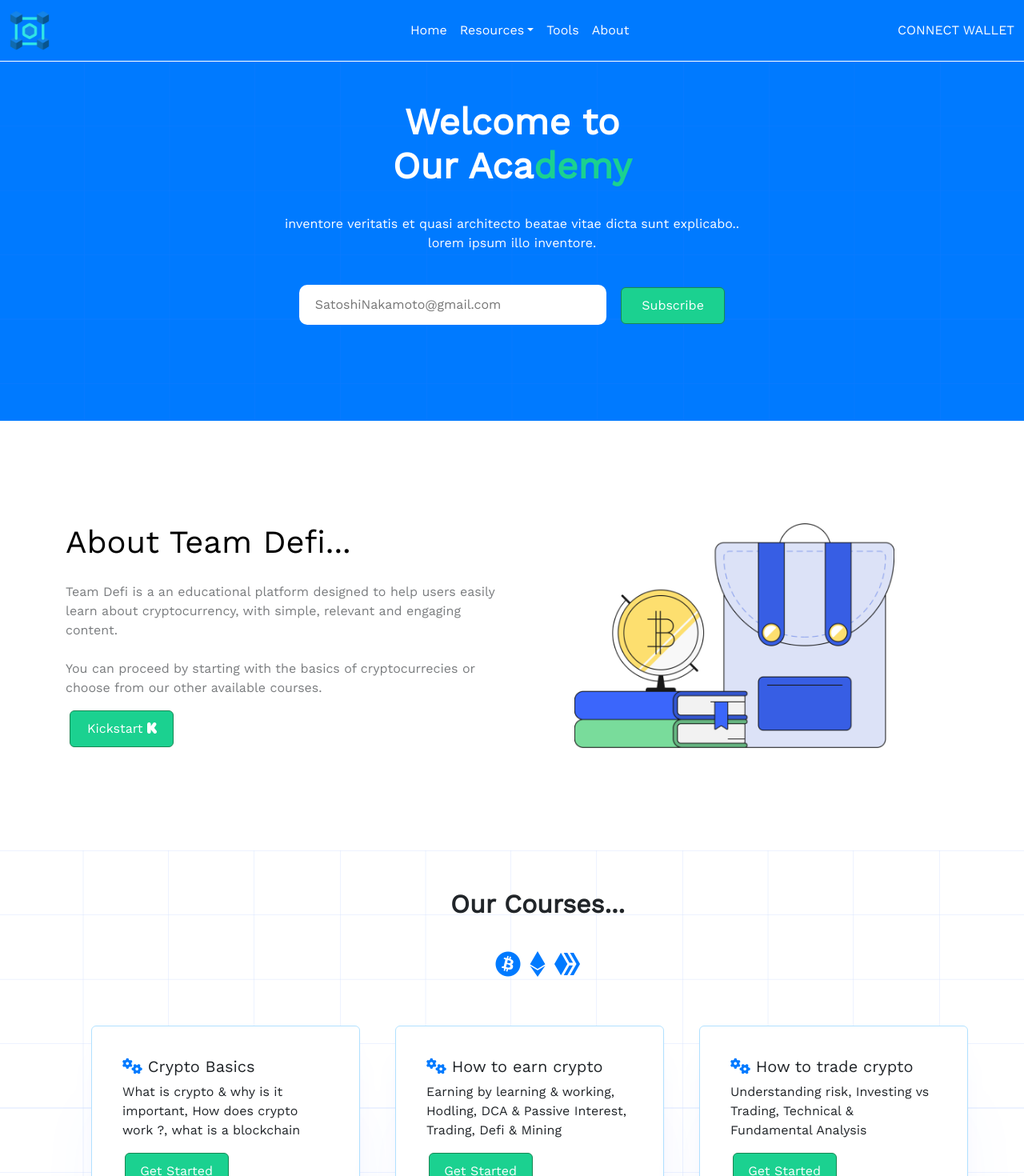
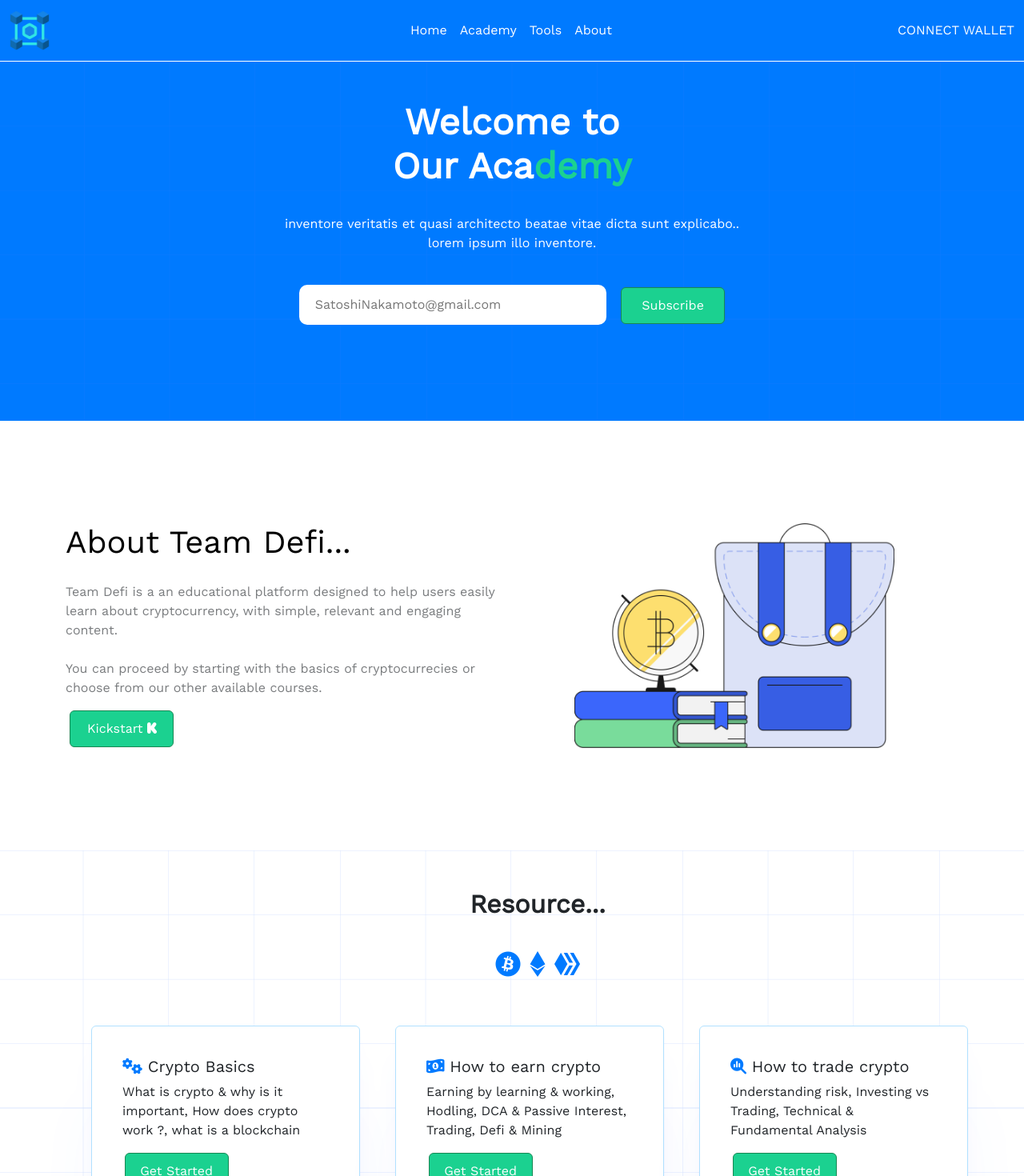
Before and after one commit to TEE2DWHY/TeamDefi, a React (Create React App) app: page / in a window 1280 px wide. Shown: the top 1470 px of the page at 80% size. Built offline with nearby package versions, Linux system fonts and the light colour scheme.

Commit message:
working on mobile responsiveness

```diff
--- a/src/components/Articles.js
+++ b/src/components/Articles.js
@@ -4,8 +4,8 @@ function Articles(props) {
     return (
         <>
 
-            <div className="col-lg-4">
-                <div className="card" style={{ width: "18rem", marginTop: "10%", borderRadius: "12px" }}>
+            <div className="col-lg-4 col-sm-12">
+                <div className="card" style={{ width: "100%", marginTop: "10%", borderRadius: "12px" }}>
                     <img src={props.img} className="card-img-top" alt="" />
                     <div className="card-body">
                         <h5 className="card-text">{props.content}</h5>
--- a/src/components/CardData.js
+++ b/src/components/CardData.js
@@ -1,12 +1,14 @@
 const cardData = [
     {
         id: 1,
+        class: "fa-solid fa-gears",
         courseTitle: "Crypto Basics",
         courseContent: "What is crypto & why is it important, How does crypto work ?, what is a blockchain ",
         link1: "/crypto-basics",
     },
     {
         id: 2,
+        class: "fa-solid fa-money-bill-1-wave",
         courseTitle: "How to earn crypto",
         courseContent: "Earning by learning & working, Hodling, DCA & Passive Interest, Trading, Defi & Mining",
         link1: "",
@@ -14,6 +16,7 @@ const cardData = [
     },
     {
         id: 3,
+        class: "fa-solid fa-magnifying-glass-chart",
         courseTitle: "How to trade crypto",
         courseContent: "Understanding risk, Investing vs Trading, Technical & Fundamental Analysis ",
         link1: "",
@@ -21,6 +24,7 @@ const cardData = [
     },
     {
         id: 4,
+        class: "fa-solid fa-bitcoin-sign",
         courseTitle: "How to use crypto",
         courseContent: "How to secure your crypto, Making transactions; Buying & Selling Advanced crypto use-cases",
         link1: "",
@@ -28,6 +32,7 @@ const cardData = [
     },
     {
         id: 5,
+        class: "fa-solid fa-building",
         courseTitle: "How to build with crypto",
         courseContent: "Bitcoin's architecture, The role of a Full Node, The role of a Miner",
         link1: "",
@@ -35,6 +40,7 @@ const cardData = [
     },
     {
         id: 6,
+        class: "fa-brands fa-hive",
         courseTitle: "Blockchain Development",
         courseContent: "Web3, Dapps dev, smart contracts, various blockchain architecture etc.",
         link1: "",
--- a/src/components/Courses.js
+++ b/src/components/Courses.js
@@ -9,7 +9,7 @@ function Learn(props) {
             <div className="col-lg-4">
                 <div className="card course-card" style={{ width: "21em" }}>
                     <div className="card-body">
-                        <h5 className="card-title"><i class="fa-solid fa-gears"></i> {props.courseTitle}</h5>
+                        <h5 className="card-title"><i class={props.class}></i> {props.courseTitle}</h5>
                         {/* <h6 className="card-subtitle mb-2 text-muted">{props.courseContent}</h6> */}
                         <p className="card-text">{props.courseContent}</p>
                         <Link to={props.link1}><button className="btn btn-success cta" type="button">Get Started</button></Link>
--- a/src/components/Navbar.js
+++ b/src/components/Navbar.js
@@ -24,7 +24,7 @@ function Navbar() {
                                 </Routes>
                             </Router> */}
                         </li>
-                        <li className="nav-item dropdown">
+                        {/* <li className="nav-item dropdown">
                             <a style={{ color: " #fff" }} className="nav-link dropdown-toggle" href="/#" role="button" data-bs-toggle="dropdown" aria-expanded="false">
                                 Resources
                             </a>
@@ -34,10 +34,13 @@ function Navbar() {
                                 <li><hr className="dropdown-divider" /></li>
                                 <li><a className="dropdown-item" href="/#">Something else here</a></li>
                             </ul>
-                        </li>
+                        </li> */}
                         {/* <li className="nav-item">
                             <Link to="/glossary" className="nav-link" style={{ color: " #fff" }}>Glossary</Link>
                         </li> */}
+                        <li className="nav-item">
+                            <Link to="/academy" className="nav-link" style={{ color: " #fff" }}>Academy</Link>
+                        </li>
                         <li className="nav-item">
                             <Link to="/tools" className="nav-link" style={{ color: " #fff" }}>Tools</Link>
                         </li>
--- a/src/index.css
+++ b/src/index.css
@@ -478,7 +478,7 @@ h1.wta{
 
 .course-card1{
   background-color: #2769ff;
-  width: 90%;
+  width: 95%;
   display: block;
   margin: auto;
   border-radius: 41px 39px 29px 26px;
@@ -614,6 +614,10 @@ button.visit-site{
 button.visit-site{
     opacity: 1;
 }
+
+h1.wta{
+  font-size: 40px;
+}
 .academy-button{
   margin: 15px auto 20px auto ;
 }
--- a/src/pages/Academy.js
+++ b/src/pages/Academy.js
@@ -48,6 +48,7 @@ const OurCourses = () => {
                 </div>
             </div>
             <br /> <br />
+
         </>
     )
 }
--- a/src/pages/Blog.js
+++ b/src/pages/Blog.js
@@ -39,7 +39,7 @@ const Blog = (props) => {
                     </div>
                 </div>
                 <div className="container">
-                    <div className="row">
+                    <div className="row articles">
                         {blogData.map((items) => (
                             <div className="col-lg-4">
                                 <div className="card" style={{ width: "18rem", marginTop: "10%", borderRadius: "12px", cursor: "pointer" }}>
--- a/src/pages/Home.js
+++ b/src/pages/Home.js
@@ -40,7 +40,7 @@ function Home() {
             <section id="learn">
                 <div className="course">
                     <br /> <br />
-                    <h2 style={{ textAlign: "center", fontWeight: "bolder" }}>Our Courses... <br></br><br /><i class="fa-brands fa-bitcoin"></i> <i class="fa-brands fa-ethereum"></i> <i class="fa-brands fa-hive"></i></h2>
+                    <h2 style={{ textAlign: "center", fontWeight: "bolder" }}>Resource... <br></br><br /><i class="fa-brands fa-bitcoin"></i> <i class="fa-brands fa-ethereum"></i> <i class="fa-brands fa-hive"></i></h2>
                     <div className="container">
                         <div className="row courses-content">
                             {data}
```
